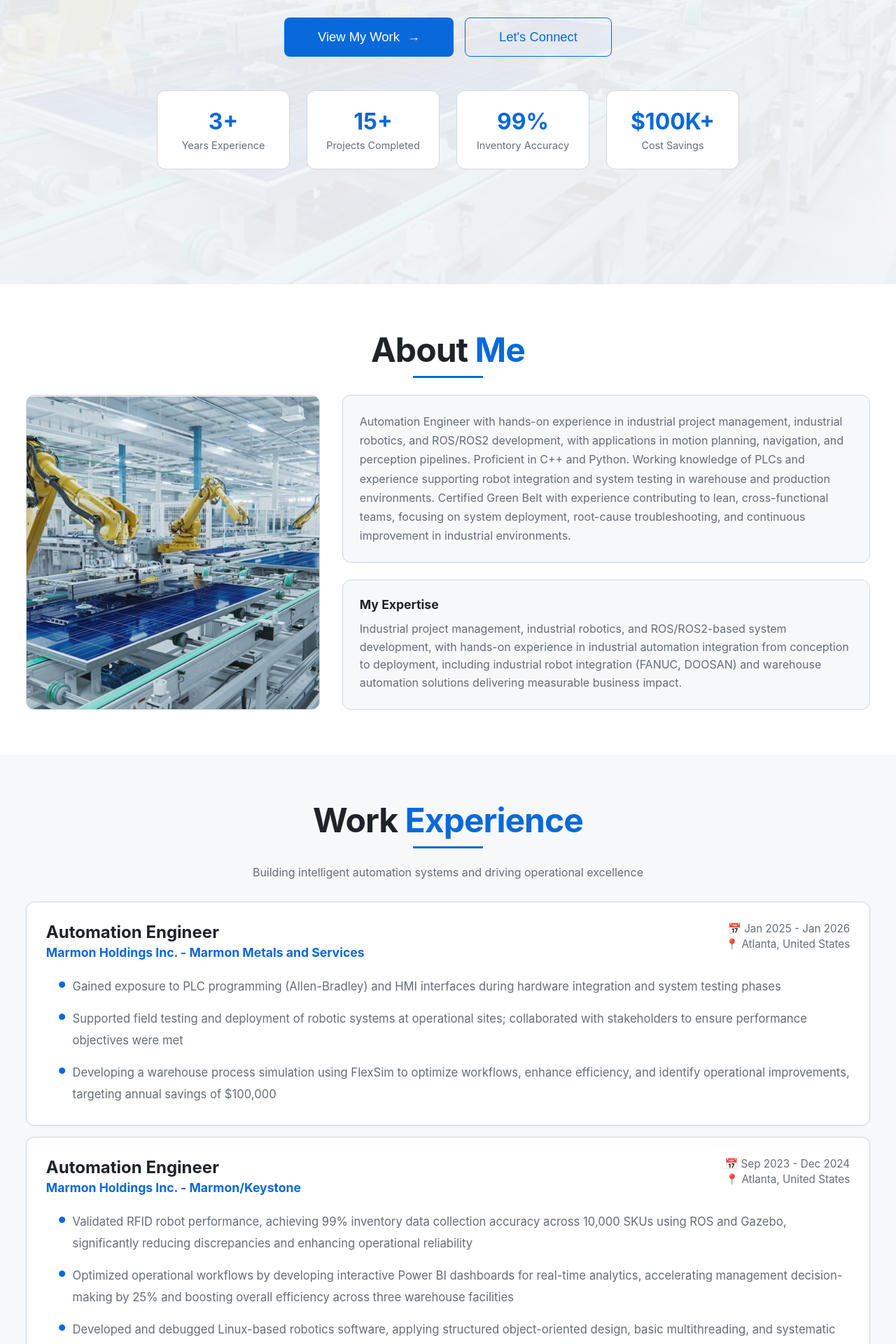
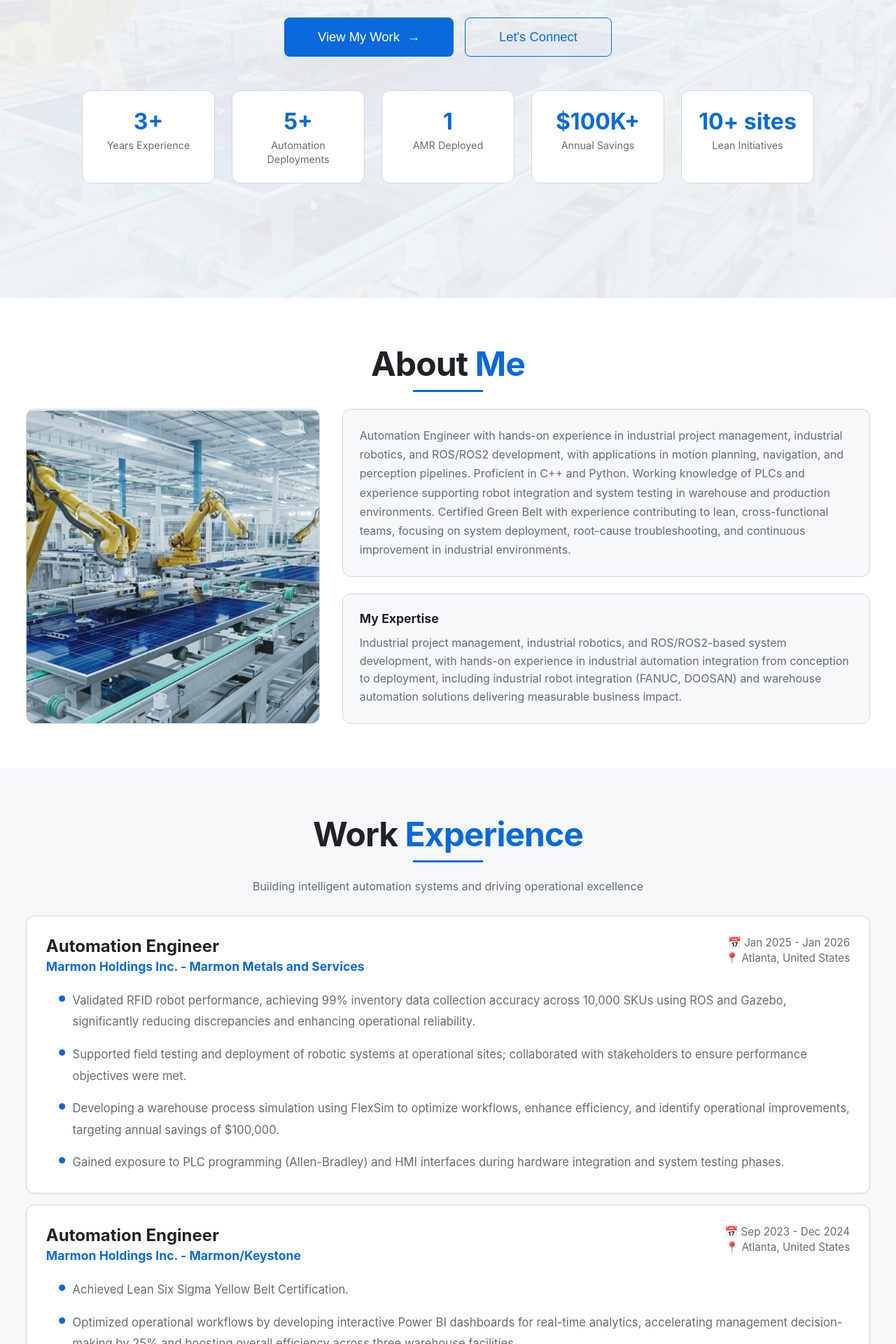
Before and after one commit to omarsahri/portfoliojs, a React (Vite) app: page / in a window 1280 px wide. Shown: the part 540-2460 px from the top of the page at 70% size. Built offline with nearby package versions, Linux system fonts and the light colour scheme.

Commit message:
modified the data to reflect the right experience

```diff
--- a/src/App.jsx
+++ b/src/App.jsx
@@ -414,8 +414,8 @@ function App() {
       </section>
 
       <section className="section testimonials" id="testimonials">
-        <h2 className="section-title">What People <span className="title-accent">Say</span></h2>
-        <p className="section-subtitle">Feedback from colleagues and team members I've worked with</p>
+        <h2 className="section-title">People I've <span className="title-accent">Worked With</span></h2>
+        <p className="section-subtitle">Colleagues and team members from my professional experience</p>
         <div className="testimonial-carousel">
           <div className="carousel-track">
             {testimonials.map((t, i) => (
--- a/src/data.js
+++ b/src/data.js
@@ -2,7 +2,7 @@ export const portfolio = {
   name: "Omar Sahri",
   title: "Automation Engineer",
   location: "Paris, France",
-  tagline: "Robotics & Industrial Automation Engineer",
+  tagline: "Robotics & Industrial Automation",
   description: "Specializing in industrial project management, industrial robotics, and ROS/ROS2 development, with a focus on warehouse automation. Passionate about building intelligent systems that drive efficiency and innovation.",
   email: "or.sahri@gmail.com",
   phone: "+33 7 59 72 11 31",
@@ -11,9 +11,10 @@ export const portfolio = {
 
   stats: [
     { value: "3+", label: "Years Experience" },
-    { value: "15+", label: "Projects Completed" },
-    { value: "99%", label: "Inventory Accuracy" },
-    { value: "$100K+", label: "Cost Savings" },
+    { value: "5+", label: "Automation Deployments" },
+    { value: "1", label: "AMR Deployed" },
+    { value: "$100K+", label: "Annual Savings" },
+    { value: "10+ sites", label: "Lean Initiatives" },
   ],
 
   whoIAm: {
@@ -32,9 +33,11 @@ export const portfolio = {
       location: "Atlanta, United States",
       current: false,
       bullets: [
-        "Gained exposure to PLC programming (Allen-Bradley) and HMI interfaces during hardware integration and system testing phases",
-        "Supported field testing and deployment of robotic systems at operational sites; collaborated with stakeholders to ensure performance objectives were met",
-        "Developing a warehouse process simulation using FlexSim to optimize workflows, enhance efficiency, and identify operational improvements, targeting annual savings of $100,000",
+
+        "Validated RFID robot performance, achieving 99% inventory data collection accuracy across 10,000 SKUs using ROS and Gazebo, significantly reducing discrepancies and enhancing operational reliability.",
+        "Supported field testing and deployment of robotic systems at operational sites; collaborated with stakeholders to ensure performance objectives were met.",
+        "Developing a warehouse process simulation using FlexSim to optimize workflows, enhance efficiency, and identify operational improvements, targeting annual savings of $100,000.",
+        "Gained exposure to PLC programming (Allen-Bradley) and HMI interfaces during hardware integration and system testing phases.",
       ],
     },
     {
@@ -43,10 +46,10 @@ export const portfolio = {
       period: "Sep 2023 - Dec 2024",
       location: "Atlanta, United States",
       bullets: [
-        "Validated RFID robot performance, achieving 99% inventory data collection accuracy across 10,000 SKUs using ROS and Gazebo, significantly reducing discrepancies and enhancing operational reliability",
-        "Optimized operational workflows by developing interactive Power BI dashboards for real-time analytics, accelerating management decision-making by 25% and boosting overall efficiency across three warehouse facilities",
-        "Developed and debugged Linux-based robotics software, applying structured object-oriented design, basic multithreading, and systematic debugging to support continuous operation of automated systems",
-        "Gained practical experience in FANUC and DOOSAN robot programming through EWI-certified industrial robotics training, expanding hardware integration capabilities",
+        "Achieved Lean Six Sigma Yellow Belt Certification.",
+        "Optimized operational workflows by developing interactive Power BI dashboards for real-time analytics, accelerating management decision-making by 25% and boosting overall efficiency across three warehouse facilities.",
+        "Developed and debugged Linux-based robotics software, applying structured object-oriented design, basic multithreading, and systematic debugging to support continuous operation of automated systems.",
+        "Gained practical experience in FANUC and DOOSAN robot programming through EWI-certified industrial robotics training, expanding hardware integration capabilities.",
       ],
     },
     {
@@ -55,8 +58,11 @@ export const portfolio = {
       period: "Jan 2023 - Aug 2023",
       location: "Chicago, United States",
       bullets: [
-        "Supported performance improvement initiatives by analyzing material handling processes, contributing to actions that reduced downtime by 20% and increased throughput by 30%",
-        "Collaborated with cross-functional teams to integrate new automation solutions, improving overall system efficiency",
+        "Supported performance improvement initiatives by analyzing material handling processes, contributing to actions that reduced downtime by 20% and increased throughput by 30%.",
+        "Collaborated with cross-functional teams to integrate new automation solutions, improving overall system efficiency.",
+        "Communicated with and led discussions across cross-functional teams and stakeholders throughout project execution.",
+        "Maintained project scope, budget, quality, and schedule throughout the full project lifecycle.",
+        "Implemented solutions designed to deliver intended capabilities at the lowest project lifecycle cost.",
       ],
     },
   ],
@@ -169,13 +175,13 @@ export const portfolio = {
   ],
 
   certifications: [
-    { name: "Certified Green Belt", org: "Six Sigma", year: "2023", desc: "Lean manufacturing and process improvement certification" },
+    { name: "Certified Yellow Belt", org: "Gemba Academy", year: "2024", desc: "Lean manufacturing and process improvement certification" },
     { name: "Industrial Robotics Training", org: "EWI (Edison Welding Institute)", year: "2023", desc: "FANUC and DOOSAN robot programming certification" },
-    { name: "ROS Developer", org: "Self-Certified", year: "2022", desc: "Advanced ROS/ROS2 development and system integration" },
+    { name: "ROS Developer", org: "The Construct", year: "2024", desc: "Advanced ROS/ROS2 development and system integration" },
   ],
 
   additionalExpertise: [
-    { title: "Lean Six Sigma Methodology", desc: "Certified Green Belt with hands-on experience in process improvement and waste reduction" },
+    { title: "Lean Six Sigma Methodology", desc: "Certified yellow Belt with hands-on experience in process improvement and waste reduction" },
     { title: "Cross-Functional Collaboration", desc: "Experience working with stakeholders across engineering, operations, and management teams" },
     { title: "System Integration", desc: "Expertise in integrating robotic systems with PLCs, HMIs, and warehouse management systems" },
     { title: "Problem Solving", desc: "Root-cause analysis and systematic troubleshooting in complex industrial environments" },
@@ -189,22 +195,16 @@ export const portfolio = {
 
   testimonials: [
     {
-      quote: "Omar's expertise in robotics and automation has been instrumental in our warehouse optimization. His RFID inventory system achieved 99% accuracy and saved us hundreds of hours in manual counting. He's a true professional who delivers results.",
-      author: "Sarah Johnson",
-      role: "Operations Manager",
+      quote: "Omar approaches automation with a practical mindset, focusing on solving real problems rather than just building technically interesting solutions.",
+      author: "Will Smylie",
+      role: "Vice President Operations & Continuous Improvement",
       company: "Marmon Metals and Services",
     },
     {
-      quote: "Working with Omar on the FlexSim simulation project was a game-changer. His ability to translate operational challenges into actionable models helped us identify over $100K in potential savings. Highly recommend.",
-      author: "James Chen",
+      quote: "Omar is an exceptional industrial and robotics engineer who consistently demonstrated a rare combination of deep technical expertise, operational awareness, and innovative thinking.",
+      author: "David Guzman Jr",
       role: "Supply Chain Director",
-      company: "Marmon Holdings Inc.",
-    },
-    {
-      quote: "Omar's ROS/ROS2 skills and systematic approach to integration made our robot deployment smooth. He's thorough, collaborative, and always focused on delivering real business impact.",
-      author: "Maria Rodriguez",
-      role: "Engineering Lead",
-      company: "Marmon/Keystone",
+      company: "Group Director of Innovation and Data Intelligence",
     },
   ],
 
```
